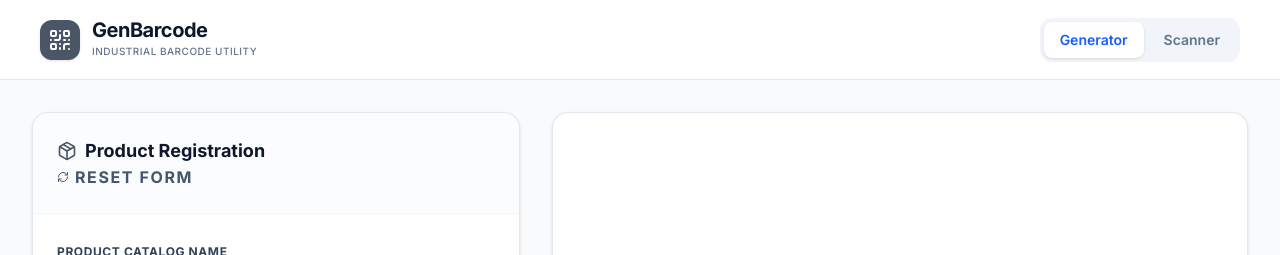
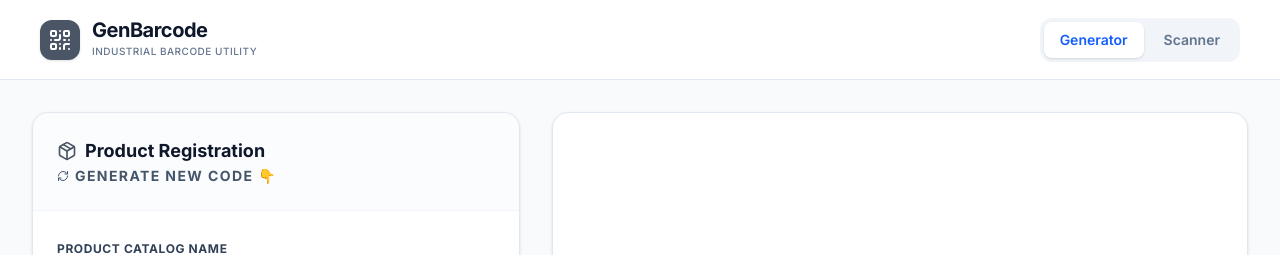
Before and after one commit to mkError420/barcode-latets, a React (Vite) app: page / in a window 1280 px wide. Shown: the top 255 px of the page. Built offline with nearby package versions, Linux system fonts and the light colour scheme.

Commit message:
feat(BarcodeGenerator): Update reset button text and size
Changes the text of the "Reset Form" button to "Generate New Code 👇" and reduces its font size. This provides clearer user guidance on the button's functionality.

```diff
--- a/src/components/BarcodeGenerator.tsx
+++ b/src/components/BarcodeGenerator.tsx
@@ -155,10 +155,10 @@ export default function BarcodeGenerator() {
               setCurrentValue('');
               barcodeRef.current = null;
             }}
-            className="flex items-center gap-1.5 text-[16px] font-bold text-slate-600 uppercase tracking-widest hover:text-red-500 transition-colors"
+            className="flex items-center gap-1.5 text-[14px] font-bold text-slate-600 uppercase tracking-widest hover:text-red-500 transition-colors"
           >
             <RefreshCw className="w-3 h-3" />
-            Reset Form
+            Generate New Code 👇
           </button>
         </div>
 
```
